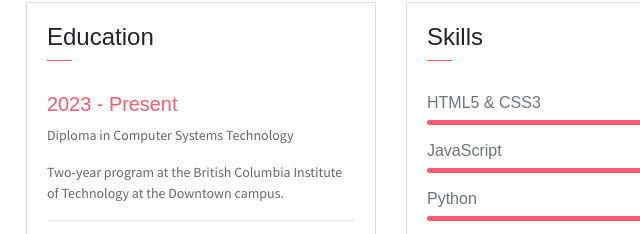
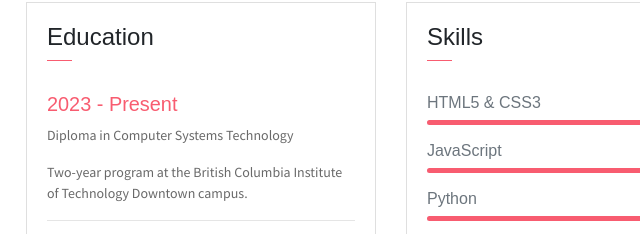
Before and after one commit to ejl1996/ejl1996.github.io, a website: page index.html in a window 1280 px wide. Shown: the part 1754-1988 px from the top of the page, 439-1079 px from the left. Drawn offline with Linux system fonts and the light colour scheme; some packages are replaced by stand-ins of ours.

Commit message:
Edit About me

```diff
--- a/index.html
+++ b/index.html
@@ -194,7 +194,7 @@
                         <div class="card-body">
                             <h6 class="title text-danger">2023 - Present</h6>
                             <P>Diploma in Computer Systems Technology</P>
-                            <P class="subtitle">Two-year program at the British Columbia Institute of Technology at the
+                            <P class="subtitle">Two-year program at the British Columbia Institute of Technology
                                 Downtown campus.</P>
                             <hr>
                             <h6 class="title text-danger">2014 - 2018</h6>
```
